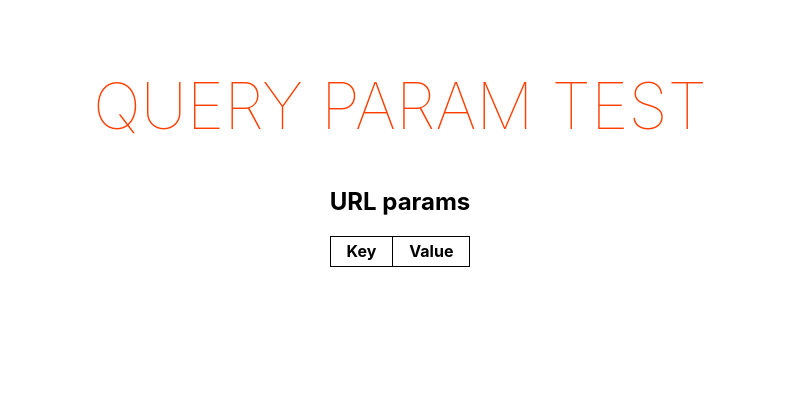
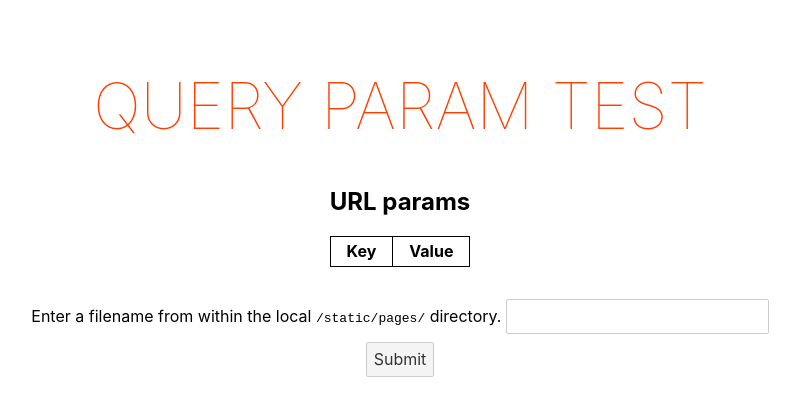
Before and after one commit to franknoirot/concepting-tool, a Svelte app: page / in a window 1280 px wide. Shown: the top 416 px of the page, without its empty margins (240-1040 px from the left). Built offline with nearby package versions, Linux system fonts and the light colour scheme.

Commit message:
holy cow it all works. shareable graphic tweaks!

```diff
--- a/src/App.svelte
+++ b/src/App.svelte
@@ -1,31 +1,51 @@
 <script context='module'>
-	const currQueryParams = Array.from((new URL(document.location)).searchParams.entries())
+	let currQueryParams = Array.from((new URL(document.location)).searchParams.entries())
 </script>
 
 <script>
-	import { onMount } from 'svelte'
+	import { onMount, tick } from 'svelte'
 	import { loadIFramePromise, getIFrameCustomCSS } from './utils/iframeStyling'
+	let iFrameInitialized = currQueryParams.find(item => item[0] === 'url')
 	let previewFrame, previewStyles
 	let paramStyles = ''
 
-	currQueryParams.forEach(param => {
-		if (param[0].substr(0,2) === '--') {
-			paramStyles += `${ param[0] }: #${ param[1] }; `
-		}
-	})
+	$: queryStyles = currQueryParams.filter(param => param[0].startsWith('--'))
 
-	$: if (previewFrame && previewFrame.contentDocument && previewFrame.src && previewStyles) {
+	let queryString = ''
+	$: if (currQueryParams && previewStyles) {
+		queryString = '?'+(`${(currQueryParams.find(param => param[0] === 'url')) ? 'url='+currQueryParams.find(param => param[0] === 'url')[1] : ''}${ (previewStyles) ? '&'+previewStyles.map(style => (encodeURIComponent(style[0])+'='+encodeURIComponent(style[1]))).join('&') : '' }`)
+		console.log('queryString = ', queryString)
+	}
+
+
+	$: if (previewFrame && previewFrame.contentDocument && previewStyles) {
 		console.log('document =', previewFrame.contentDocument.documentElement.innerHTML)
 
-		previewFrame.contentDocument.documentElement.innerHTML = previewFrame.contentDocument.documentElement.innerHTML
-			.replace(/(<style id='injected'>.*<\/head>)|(<\/head>)/, `
-					<style id='injected'>
-						body { ${ previewStyles.map(style => style[0] +': '+ style[1]).join('; ') } }
-					</style>
-				</head>`)
+		const hasInjectedStyles = (previewFrame.contentDocument.documentElement.innerHTML).includes('style id="injected"')
+
+		console.log(`has injected styles = `, hasInjectedStyles )
+		if (hasInjectedStyles) {
+			console.log('replacement test = ', (previewFrame.contentDocument.documentElement.innerHTML).search(/<style id="injected">(.|\t|\r|\n)*<\/head>/))
+		}
+
+		previewFrame.contentDocument.documentElement.innerHTML = (hasInjectedStyles)
+			? (previewFrame.contentDocument.documentElement.innerHTML).replace(/<style id="injected">(.|\t|\r|\n)*<\/head>/, `<style id='injected'>
+			body { ${ previewStyles.map(style => style[0] +': '+ style[1]).join('; ') } }
+		</style>
+		</head>`)
+			: (previewFrame.contentDocument.documentElement.innerHTML).replace('</head>', `<style id='injected'>
+			body { ${ previewStyles.map(style => style[0] +': '+ style[1]).join('; ') } }
+		</style>
+		</head>`)
+
 	}
 
-	onMount(async () => {
+	onMount(handleMount)
+
+	async function handleMount() {
+		console.log('queryStyles = ', queryStyles)
+		if (!currQueryParams.find(item => item[0] === 'url')) return
+
 		previewFrame.src = currQueryParams.find(item => item[0] === 'url')
 			? `./pages/${ currQueryParams.find(item => item[0] === 'url')[1] }`
 			: ''
@@ -34,19 +54,71 @@
 		const previewFrameLoaded = await loadIFramePromise(previewFrame).catch(err => console.error(err))
 
 		// EXTRACT BODY, :ROOT, AND * CSS VARIABLES
-		previewStyles = getIFrameCustomCSS(previewFrame)
+		previewStyles = getIFrameCustomCSS(previewFrame).map(style => {
+			if (queryStyles.find(qStyle => qStyle[0] === style[0])) {
+				style[1] = queryStyles.find(qStyle => qStyle[0] === style[0])[1]
+			}
+			return style
+		})
 		console.log('previewStyles = ', previewStyles)
 
-		// TODO: CREATE UI CONTROLS FOR EACH TOP LEVEL VARIABLE BASED ON TYPE
+		// CREATE UI CONTROLS FOR EACH TOP LEVEL VARIABLE BASED ON TYPE
 
-		// TODO: WRITE TO URL AS QUERY PARAMS WHEN EDITING ANY CSS VARIABLE VALUES
+
+
 
 		// TODO: LOAD QUERY PARAMS AND ASSIGN TO IFRAME PAGE BY CREATING A NEW CSS FILE AND INSERTING AT END OF HEAD TAG
 
-	})
+	}
+
+	// TODO: WRITE TO URL AS QUERY PARAMS WHEN EDITING ANY CSS VARIABLE VALUES
+	function updateStyles(e, index) {
+		console.log('e & index = ', e, index)
+		const newStyles = previewStyles
+		previewStyles[index][1] = e.target.value
+		previewStyles = newStyles
+
+		if (queryString) {
+			const url = window.origin + '/' + queryString
+
+			window.history.replaceState(null, '', url)
+		}
+	}
+
+	async function handleURLEnter(e) {
+		e.preventDefault()
+
+		const input = e.target.querySelector('input')
+		const url = input.value
+
+		let localPageFound = await fetch('/pages/'+url)
+
+		localPageFound = localPageFound.status === 404 ? false : true
+
+		console.log('localPageFound = ', localPageFound)
+
+		if (!localPageFound) {
+			input.value = ''
+			return
+		}
+
+		const newQueryParams = [...currQueryParams]
+		newQueryParams.push(['url', url])
+
+		currQueryParams = newQueryParams
+
+		console.log('currQueryParams = ', currQueryParams)
+
+		iFrameInitialized = true
+		await tick()
+
+		window.history.replaceState(null, '', window.location.origin +'/?url='+ url)
+
+		handleMount()
+	}
 </script>
 
-<main style={ paramStyles }>
+<main>
 	<h1>Query Param Test</h1>
 	<section>
 		<h2>URL params</h2>
@@ -63,38 +135,27 @@
 		</table>
 	</section>
 	{#if previewStyles instanceof Array}
-	<!-- <section>
-		<h2>Theme Controls Available on This Page</h2>
-		<table>
-			<tbody>
-				<tr><th>Variable</th><th>Value</th></tr>
-				{#each previewStyles as style, i}
-				<tr>
-					<td>{ style[0] }</td>
-					<td>{ style[1] }</td>
-				</tr>
-				{/each}
-			</tbody>
-		</table>
-	</section> -->
 	<section>
 		{#each previewStyles as style, j ('style-control_'+j)}
 		<label>
 			{ style[0] }
-			<input type='color' on:change={(e) => {
-				const newStyles = previewStyles
-				previewStyles[j][1] = e.target.value
-				previewStyles = newStyles
-			}} />
+			<input type='color' on:change={ (e) => updateStyles(e, j) } />
 			{ style[1] }
 		</label>
 		{/each}
 	</section>
 	{/if}
-	{#if currQueryParams.find(item => item[0] === 'url')}
+	{#if iFrameInitialized}
 	<iframe title='page-preview' bind:this={ previewFrame } width='80%' height='600' allowfullscreen>
 		<p>Sorry, your iframe isn't loading!</p>
 	</iframe>
+	{:else}
+	<form action='' method='post' on:submit={handleURLEnter}>
+		<label>Enter a filename from within the local <code>/static/pages/</code> directory.
+			<input type='text' name='url' required />
+		</label>
+		<button type='submit'>Submit</button>
+	</form>
 	{/if}
 </main>
 
```
